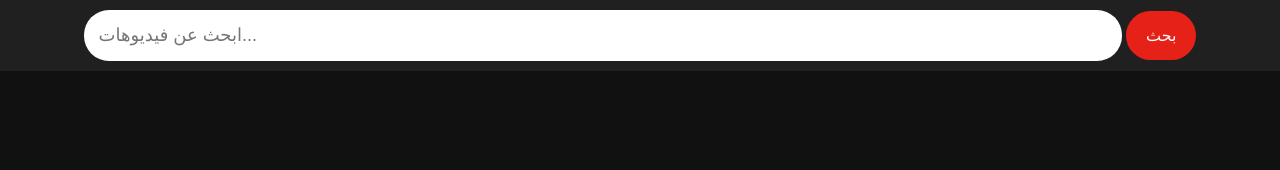
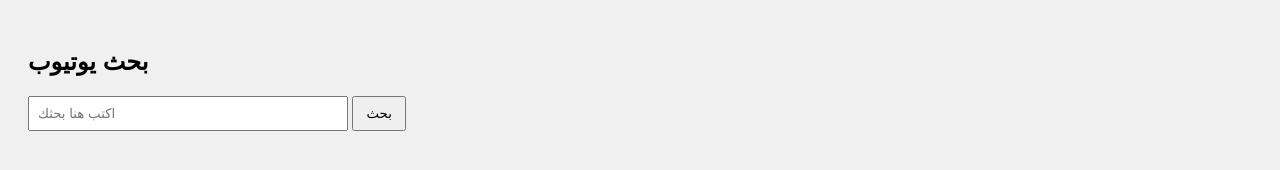
Before and after one commit to utii6/Musiicb, a plain HTML site: page index.html in a window 1280 px wide. Drawn offline with Linux system fonts and the light colour scheme.

Commit message:
Update index.html

```diff
--- a/index.html
+++ b/index.html
@@ -2,80 +2,54 @@
 <html lang="ar">
 <head>
     <meta charset="UTF-8">
-<title>YouTube Mini App</title>
+    <title>بحث يوتيوب</title>
     <style>
-body { margin:0; font-family:sans-serif; background:#111; color:#fff; }
-header { padding:10px; position:sticky; top:0; background:#202020; z-index:10; text-align:center; }
-#query { width:80%; padding:15px; font-size:18px; border-radius:25px; border:none; }
-#searchBtn { padding:15px 20px; font-size:16px; border:none; border-radius:25px; background:#e62117; color:#fff; cursor:pointer; }
-.result { padding:10px; display:flex; flex-direction:column; gap:20px; }
-.video { background:#181818; border-radius:10px; overflow:hidden; padding:10px; }
-.video img { width:100%; border-radius:10px; cursor:pointer; }
-.video h3 { font-size:16px; margin:10px 0; }
-audio, iframe { width:100%; margin-top:10px; border-radius:10px; }
-button.audioBtn { margin-top:10px; padding:10px; border:none; border-radius:10px; background:#1e90ff; color:#fff; cursor:pointer; }
+        body { font-family: Arial, sans-serif; padding: 20px; background-color: #f0f0f0; }
+        input { width: 300px; padding: 8px; }
+        button { padding: 8px 12px; }
+        .result { margin-top: 15px; padding: 10px; background: #fff; border-radius: 5px; }
+        .video { margin-bottom: 10px; }
     </style>
 </head>
 <body>
+    <h2>بحث يوتيوب</h2>
+    <input id="search" placeholder="اكتب هنا بحثك">
+    <button onclick="searchYouTube()">بحث</button>
 
-<header>
-<input id="query" type="text" placeholder="ابحث عن فيديوهات...">
-<button id="searchBtn" onclick="searchVideos()">بحث</button>
-</header>
-
-<div class="result" id="results"></div>
+    <div id="results"></div>
 
     <script>
-const SERVER_URL = "https://filemusicbo.onrender.com"; // عدّل إلى رابط سيرفرك عند الاستضافة
-
-async function searchVideos() {
-    const q = document.getElementById("query").value.trim();
-    if(!q){ alert("أدخل كلمات للبحث"); return; }
-    const resDiv = document.getElementById("results");
-    resDiv.innerHTML = "<p>⏳ جاري البحث...</p>";
+    async function searchYouTube() {
+        const query = document.getElementById("search").value;
+        const resultsDiv = document.getElementById("results");
+        resultsDiv.innerHTML = "🔄 جاري البحث...";
 
         try {
-        const res = await fetch(`${SERVER_URL}/search?q=${encodeURIComponent(q)}`);
-        const data = await res.json();
-        if(data.status !== "ok"){ resDiv.innerHTML = "⚠️ خطأ بالبحث"; return; }
+            const response = await fetch('/search?q=' + encodeURIComponent(query));
+            const data = await response.json();
+
+            if(data.error) {
+                resultsDiv.innerHTML = "❌ فشل الاتصال: " + data.error;
+                return;
+            }
+
+            if(!data.items || data.items.length === 0) {
+                resultsDiv.innerHTML = "🔍 ماكو نتائج للبحث هذا.";
+                return;
+            }
 
             let html = "";
-        data.results.forEach(v=>{
-            html += `
-            <div class="video">
-                <img src="${v.thumbnail}" onclick="playVideo('${v.video_id}', this)">
-                <h3>${v.title}</h3>
-                <button class="audioBtn" onclick="playAudio('${v.video_id}', this)">🎧 تشغيل صوت فقط</button>
-                <div class="player"></div>
-            </div>`;
+            data.items.forEach((item, index) => {
+                const title = item.snippet.title;
+                const link = "https://www.youtube.com/watch?v=" + item.id.videoId;
+                html += `<div class="video">${index+1}. <a href="${link}" target="_blank">${title}</a></div>`;
             });
-        resDiv.innerHTML = html;
-    } catch(e){
-        resDiv.innerHTML = "❌ فشل الاتصال";
-    }
-}
+            resultsDiv.innerHTML = html;
 
-function playVideo(videoId, imgElement){
-    const container = imgElement.parentElement.querySelector(".player");
-    container.innerHTML = `<iframe src="https://www.youtube.com/embed/${videoId}" allowfullscreen></iframe>`;
-}
-
-async function playAudio(videoId, btnElement){
-    const container = btnElement.parentElement.querySelector(".player");
-    container.innerHTML = "⏳ جاري تجهيز الصوت...";
-    try{
-        const res = await fetch(`${SERVER_URL}/audio_url?video_id=${videoId}`);
-        const data = await res.json();
-        if(data.status==="ok"){
-            container.innerHTML = `<audio controls autoplay src="${data.audio_url}"></audio>`;
-        } else {
-            container.innerHTML = "⚠️! فشل استخراج الصوت";
-        }
-    } catch(e){
-        container.innerHTML = "❌ خطأ اتصال";
+        } catch (error) {
+            resultsDiv.innerHTML = "❌ فشل الاتصال: " + error;
         }
     }
     </script>
-
 </body>
 </html>
```
Lines whose indentation alone changed are shown as unchanged.
